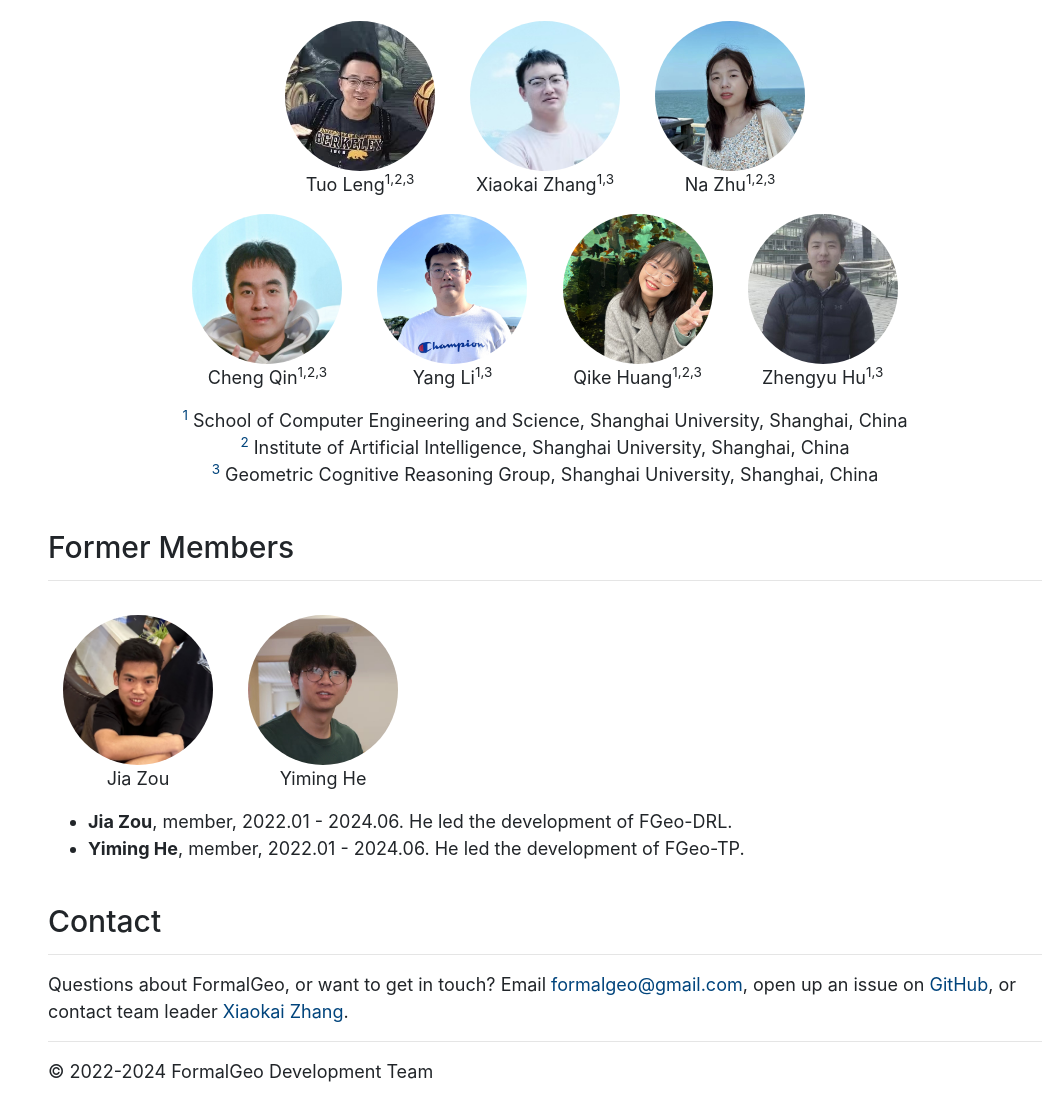
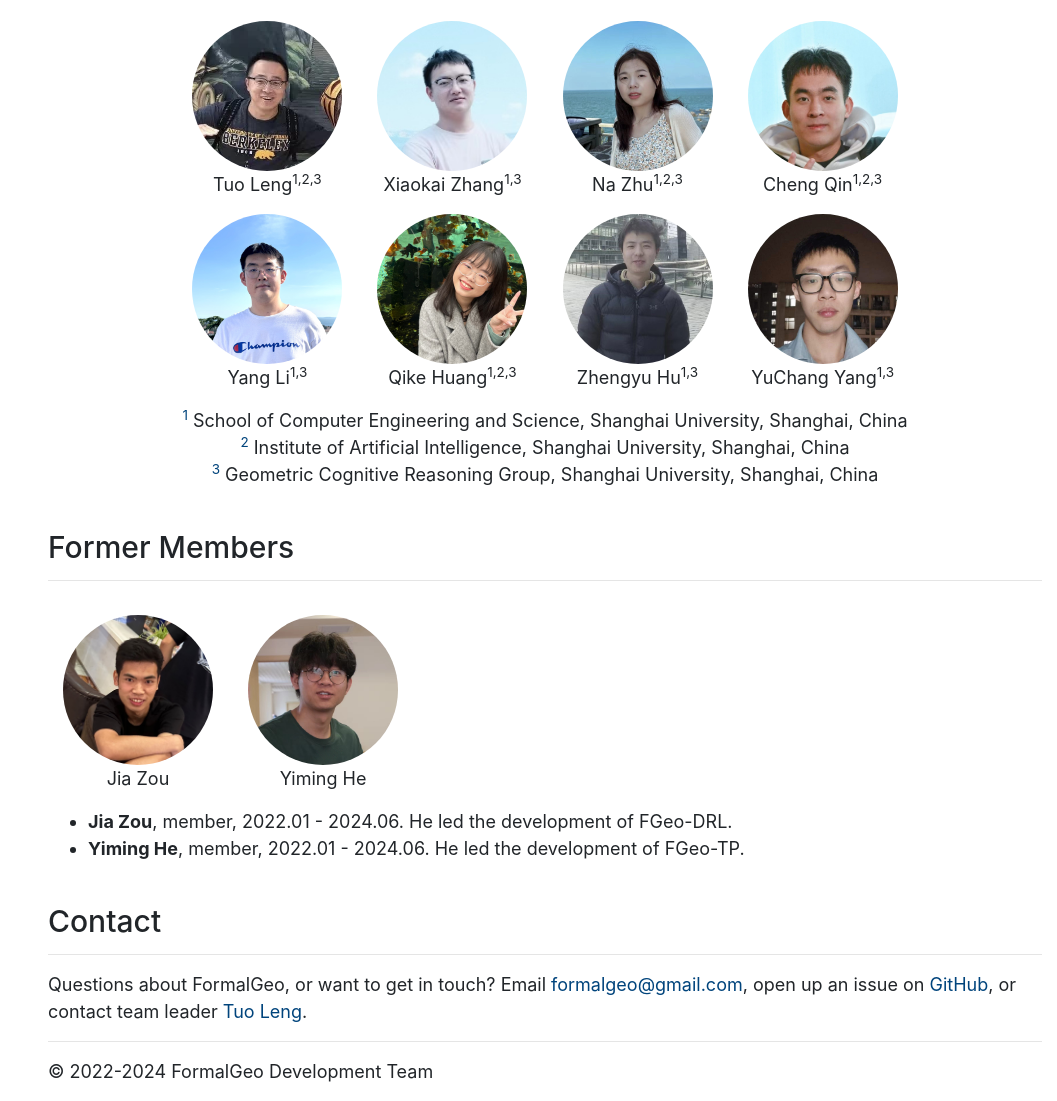
Before and after one commit to FormalGeo/formalgeo.github.io, a plain HTML site: page index.html in a window 1280 px wide. Shown: the part 3950-5051 px from the top of the page, without its empty margins (223-1280 px from the left). Drawn offline with Linux system fonts and the light colour scheme.

Commit message:
welcome yuchang!

```diff
--- a/index.html
+++ b/index.html
@@ -455,13 +455,13 @@
             </a>
             <p>Na Zhu<sup>1,2,3</sup></p>
         </div>
-        <br>
         <div class="profile">
             <a href="https://github.com/Vench115" target="_blank">
                 <img class="profile-img" src="imgs/chengqin.jpg" alt="Cheng Qin">
             </a>
             <p>Cheng Qin<sup>1,2,3</sup></p>
         </div>
+        <br>
         <div class="profile">
             <a href="https://github.com/leeyoung628" target="_blank">
                 <img class="profile-img" src="imgs/yangli.jpg" alt="Yang Li">
@@ -479,6 +479,12 @@
                 <img class="profile-img" src="imgs/zhengyuhu.jpg" alt="Zhengyu Hu">
             </a>
             <p>Zhengyu Hu<sup>1,3</sup></p>
+        </div>
+        <div class="profile">
+            <a href="https://github.com/yuchang-yang" target="_blank">
+                <img class="profile-img" src="imgs/yuchangyang.jpg" alt="YuChang Yang">
+            </a>
+            <p>YuChang Yang<sup>1,3</sup></p>
         </div>
     </div>
     <div style="text-align:center; display: inline-block; width: 100%; margin-top: 0">
@@ -534,7 +540,7 @@
     Questions about FormalGeo, or want to get in touch?
     Email <a href="mailto:formalgeo@gmail.com">formalgeo@gmail.com</a>,
     open up an issue on <a href="https://github.com/FormalGeo/FormalGeo/issues" target="_blank">GitHub</a>,
-    or contact team leader <a href="https://bitsecret.github.io/" target="_blank">Xiaokai Zhang</a>.
+    or contact team leader <a href="mailto:tleng@shu.edu.cn">Tuo Leng</a>.
 </div>
 
 <!-- Footer -->
```
Also changed, not shown: imgs/yuchangyang.jpg (added).
